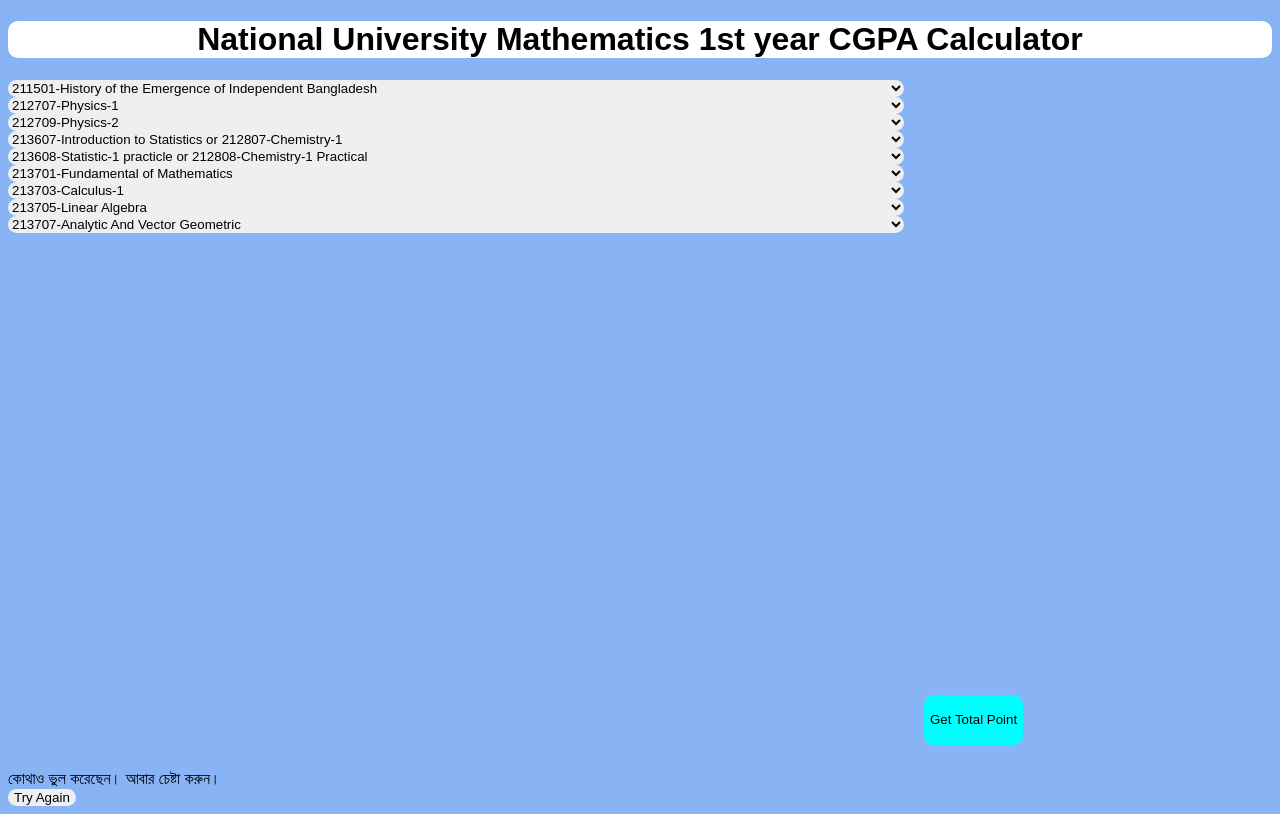
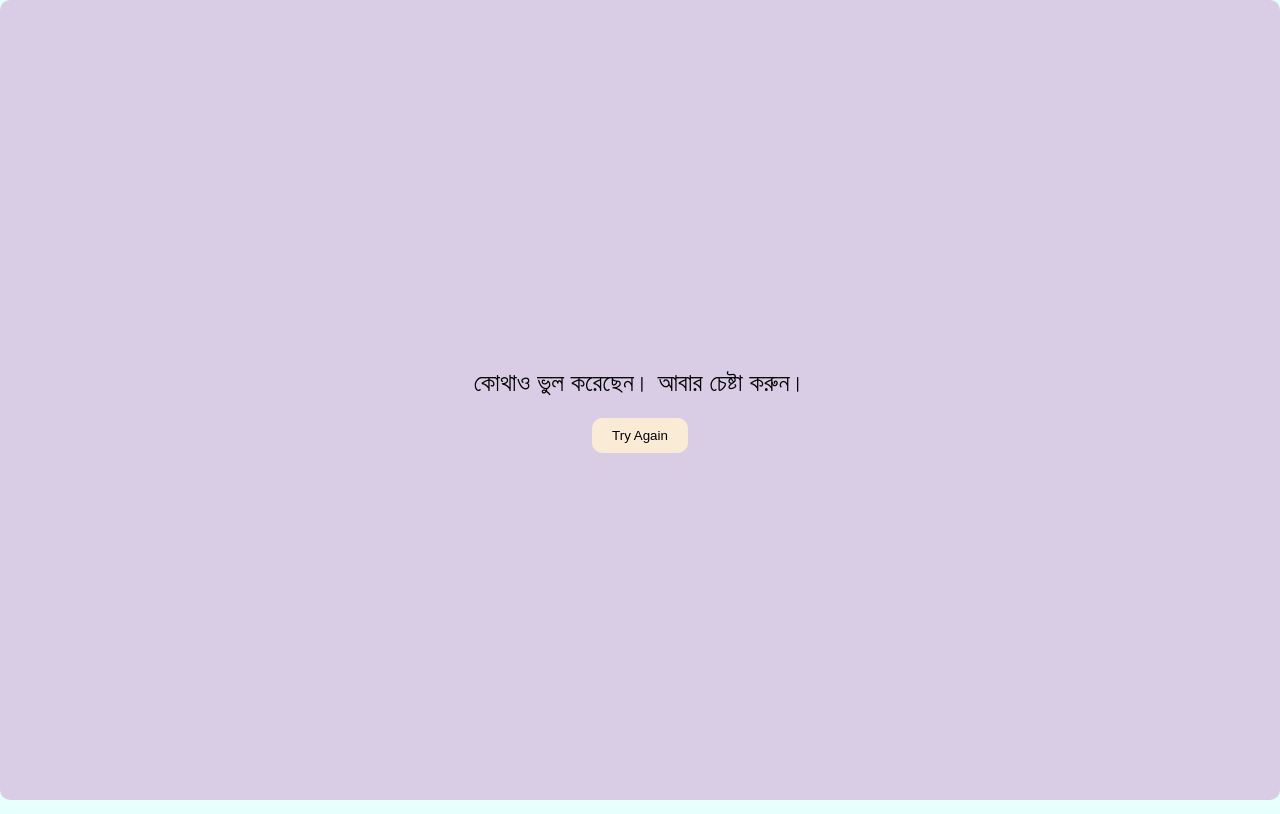
Before and after one commit to web-dev-faruk/pro_10_cgpa_math_1st, a plain HTML site: page index.html in a window 1280 px wide. Both pictures are taken after a click on the button "Get Total Point". Drawn offline with Linux system fonts and the light colour scheme.

Commit message:
Update style.css

```diff
--- a/style.css
+++ b/style.css
@@ -4,31 +4,59 @@
     font-family: Arial, Helvetica, sans-serif;
 }
 body{
-    background-color: rgb(136, 179, 245);
+    background-color: rgb(231, 255, 253);
 }
 #form-container{
     display: flex;
     flex-direction: row;
+    align-items: center;
     width: 100vw;
+    max-width: 700px;
 
 }
 #form-container>#input-area{
     display: flex;
     flex-direction: column;
-
     width: 70%;
 
 }
 #form-container>button{
     height: 50px;
-    margin-top: 50%;
+    width: 30%;
     margin-left: 20px;
-    transform: translateY(-50%);
-    background-color: aqua;
+    background-color: rgb(104, 240, 250);
+    box-shadow: 1px 1px 10px rgb(224, 217, 175);
 }
 
-#form-container>#input-area>input{
+select{background-color: rgb(205, 253, 253);
     margin-bottom: 10px;
     height: 30px;
     border: 2px solid green;
 }
+
+#display{
+    position: fixed;
+    display: flex;
+    flex-direction: column;
+    align-items: center;
+    justify-content: center;
+    top: 0%;
+    left: 0%;
+    background-color: rgb(217, 205, 230);
+    width: 0%;
+    height: 100%;
+}
+#result{
+    font-size: 25px;
+    visibility: hidden;
+    padding: 20px;
+}
+#try{
+    background-color: antiquewhite;
+    padding: 10px 20px;
+    top: 0;
+    left: 0;
+    visibility: hidden;
+}#try:hover{
+    background-color: aqua;
+}
```
